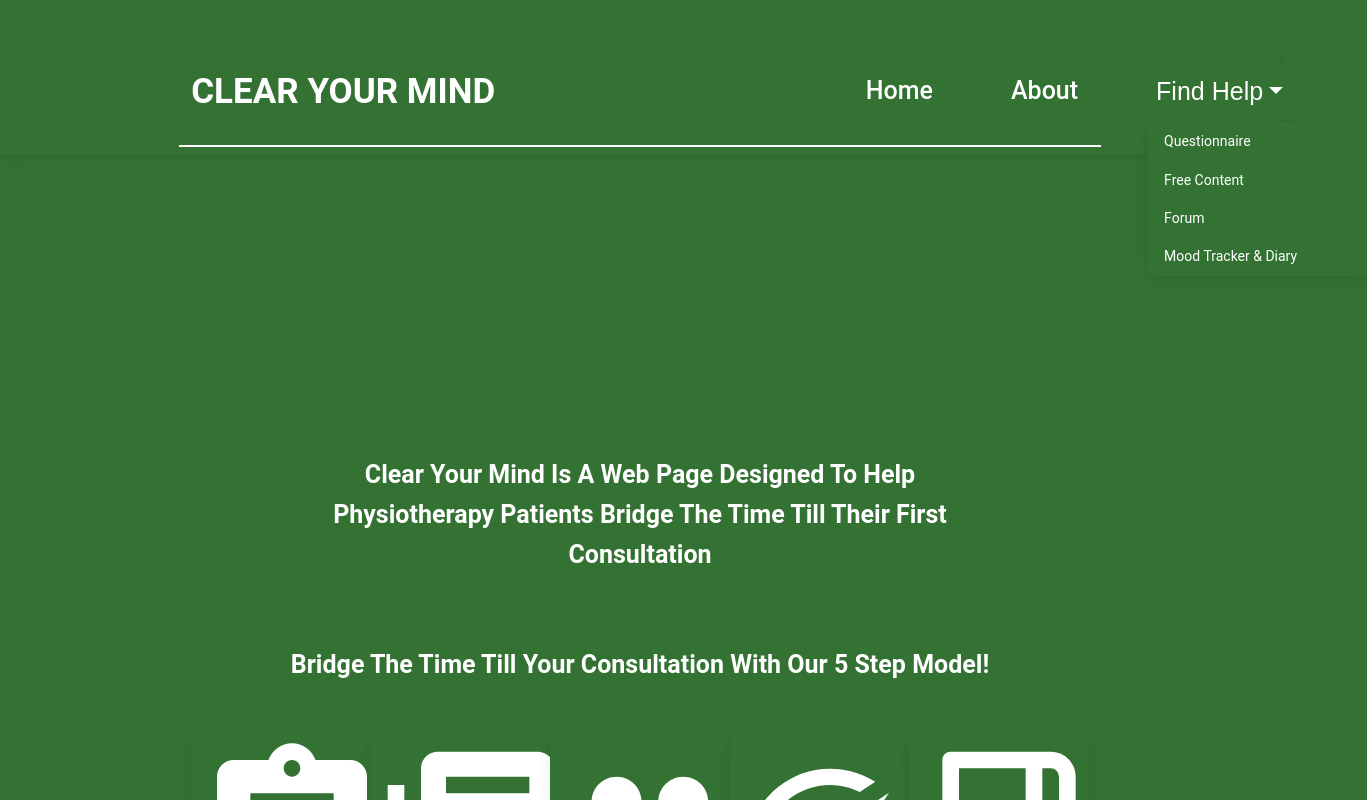
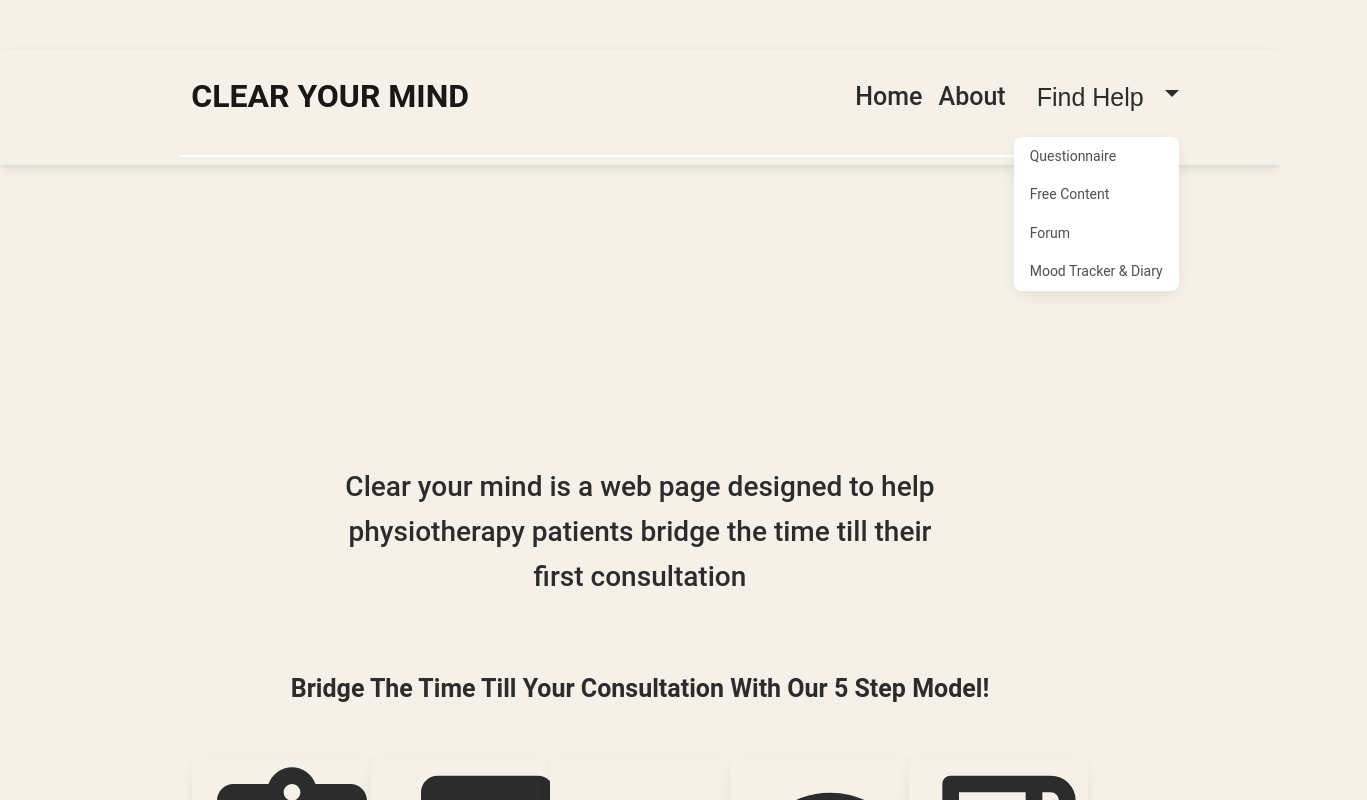
Before and after one commit to TechLabs-Ruhr/clear-your-mind, a React (Create React App) app in the folder client/: page / in a window 1280 px wide. Both pictures are taken after a click on the button "Find Help". Shown: the top 800 px of the page, 1367 px wide, since content can reach past the window. Built offline with nearby package versions, Linux system fonts and the light colour scheme.

Commit message:
Improved styling for home page

```diff
--- a/client/src/App.js
+++ b/client/src/App.js
@@ -6,7 +6,6 @@ import Dashboard from './components/Dashboard/Dashboard';
 import MoodTracker from './components/Dashboard/MoodTracker';
 import {Questionnaire} from './components/Questionnaire/Questionnaire';
 import '../node_modules/bootstrap/dist/css/bootstrap.min.css';
-import './components/App.css';
 import UserForm from './components/Authentication/user-form.component';
 import Login from './components/Authentication/Login';
 
--- a/client/src/components/App.css
+++ b/client/src/components/App.css
@@ -1,31 +1,17 @@
+/* CSS for the entire application */
+/* This CSS file is used to style the entire application, including the header, navigation bar, main content, and footer. */
+
+
 body {
-  background-color: #337233;
-  min-height: 300vh;
+    min-height: 300vh;
     display: flex;
     flex-direction: column;
+    line-height: 1.6;
+    font-family: 'Segoe UI', Tahoma, Geneva, Verdana, sans-serif;
+    color: #2c2c2c !important;
 }
 
-
-.dropdown {
-  color: white;
-  background-color: #337233;
-}
-
-#nav-dropdown {
-  background-color: #337233;
-}
-
-.dropdown-menu {
-  background-color: #337233;
-}
-
-.dropdown-toggle {
-  color: white;
-}
-
-.dropdown-toggle::after {
-  color: white;
-}
+/* Header & Navigation Bar*/
 
 a.nav-link {
   font-size: 25px;
@@ -37,28 +23,69 @@ a.nav-link {
   justify-content: space-between;
 }
 
+.navbar-brand {
+    color: #2c2c2c;
+    text-decoration: none;
+    font-size: 2em !important; /* Matches the default h1 size */
+    font-weight: 650;
+}
+
+.navbar-link {
+    color: #2c2c2c;
+    text-decoration: none;
+    font-size: 1em;
+    font-weight: 500;
+    display: inline-block;
+}
+
+
+.navbar-link, .navbar-dropdown {
+    color: #2c2c2c;
+    text-decoration: none;
+    font-size: 1em;
+    font-weight: 500;
+    padding: 10px 15px;
+    display: inline-block;
+    vertical-align: middle;
+}
+
+/* Ensured proper alignment for the navigation container */
+.navbar-nav {
+    display: flex;
+    align-items: center; /* Aligns items vertically */
+    justify-content: space-between; /* Ensures even spacing */
+    width: 100%; /* Ensures the container spans the full width */
+    color: #2c2c2c !important;
+}
+
+/* Overriding Bootstrap's .navbar-light .navbar-nav .nav-link property */
+.navbar-light .navbar-nav .nav-link {
+    color: #2c2c2c !important; /* Matches the navbar-brand color */
+}
+
+/*Main page, landing page content*/
+
 #mainPage{
   width: 70%;
   margin: 0 auto;
   min-height: 120vh;
-  padding-bottom: 400px;
+  padding-bottom: 180px;
 }
 
 #about {
-  font-size: 25px;
+  font-size: 28px;
   width: 70%;
-  font-weight: bold;
-  color: white;
+  font-weight: 550;
   text-align: center;
   margin: 0 auto;
   margin-top: 300px;
+  color: #2c2c2c;
 }
 
 #callToAction {
   margin-top: 70px;
   font-size: 25px;
-  font-weight: bold;
-  color: white;
+  font-weight: 570;
   text-align: center;
   padding-bottom: 50px;
 }
@@ -68,17 +95,15 @@ a.nav-link {
   width: 100%;
   justify-content: space-between;
   padding-bottom: 100px;
-  background-color: #337233;
+
 }
 
 .card {
   float: left;
-  background-color: #337233 !important;
-  border: none;
+  background-color:  #f5f1e8 !important;
 }
 
 .cardHeader {
-  color: white;
   font-weight: 500;
   text-align: center;
   font-size: x-large;
@@ -100,16 +125,16 @@ a.nav-link {
 }
 
 .iconWrapper2 {
-  width: 50%;
-  display: flex;
-  padding-bottom: 20px;
-  margin-bottom: 30px;
+    display: flex;
+    flex-direction: column;
+    align-items: center;
+    justify-content: center;
+    gap: 20px;
 }
 
 .textFieldRight {
   width: 50%;
   float: left;
-  color: white;
   padding-left: 5%;
   padding-right: 10%;
   padding-top: 20px;
@@ -118,10 +143,6 @@ a.nav-link {
 .desc {
   font-size: 19px;
   padding-bottom: 30px;
-}
-
-.footer {
-  margin-top: auto;
 }
 
 #kontener {
@@ -142,7 +163,6 @@ a.nav-link {
   display: flex;
   justify-content: space-between;
   width: 18%;
-  color: white;
   font-size: 22px;
   font-weight: 600;
   padding-right: 50px;
@@ -169,9 +189,6 @@ a.nav-link {
   padding-bottom: 20px;
 }
 
-form {
-  color: white;
-}
 
 .form-group {
   padding-top: 30px;
@@ -206,7 +223,6 @@ body, html, .App, #root, .auth-wrapper {
 .auth-inner {
   width: 450px;
   margin: auto;
-  background: #ffffff;
   box-shadow: 0px 14px 80px rgba(34, 35, 58, 0.2);
   padding: 40px 55px 45px 55px;
   border-radius: 15px;
@@ -230,9 +246,17 @@ body, html, .App, #root, .auth-wrapper {
   text-align: left;
   font-size: 13px;
   padding-top: 10px;
-  color: #ffffff;
   margin: 0;
 }
-.forgot-password a {
-  color: #ffffff;
+
+/* Added styles for the underline CTA */
+.cta-container {
+  text-align: center;
+  margin-top: 1rem;
 }
+
+.underline-cta {
+  color: #2c2c2c;
+  font-weight: 500;
+  font-size: 25px;
+}
--- a/client/src/components/Footer.css
+++ b/client/src/components/Footer.css
@@ -1,3 +1,7 @@
+#footerWrapper {
+    display: flex;
+    background-color: #3e3e3e !important;
+}
 
 #FooterContainer {
     height: 125px;
@@ -27,27 +31,22 @@
 }
 
 #secondLogo {
-   padding-left: 7%;
-    padding-top: 2px;
-    width: 200px;
-    display: inline-flex;
+   padding-left: 5%;
+    width: 16rem;
 }
 
 .itemLogo{
+    display: flex;
+    align-items: center;
     color: white;
     font-size: 19px;
     height: 80%;
     width: 19.7%;
     padding-top: 1.7%;
-    float:left;
-    display: inline;
 }
 
 #copyrightWrapper {
     width: 22px;
-    display: inline;
-    padding-bottom: 15px;
-    margin-bottom: 50px;
 }
 
 .itemsSocialMedia {
--- a/client/src/components/Header.js
+++ b/client/src/components/Header.js
@@ -28,16 +28,16 @@ export default function Header(props) {
         width: "70%",
         paddingBottom: "20px",
         borderBottom: isLine ? '2px solid white' : 'none'}}>
-        <Navbar.Brand style={h1} href="#home">CLEAR YOUR MIND</Navbar.Brand>
+        <Navbar.Brand className="navbar-brand" href="#home">CLEAR YOUR MIND</Navbar.Brand>
         <Navbar.Collapse id="basic-navbar-nav">
           <Nav style={NavNav} className="flex-grow-5 justify-content-evenly">
-            <Nav.Link style={navLink} href="/">Home</Nav.Link>
-            <Nav.Link style={navLink} href="#link">About</Nav.Link>
-            <NavDropdown title={<span className="dropdown">Find Help</span>} id="nav-dropdown">
-            <NavDropdown.Item style={navLink} href="/questionnaire">Questionnaire</NavDropdown.Item>
-              <NavDropdown.Item  style={navLink} href="#action/3.2">Free Content</NavDropdown.Item>
-              <NavDropdown.Item style={navLink}  href="/forum">Forum</NavDropdown.Item>
-              <NavDropdown.Item style={navLink}  href="/MTD">Mood Tracker & Diary</NavDropdown.Item>
+            <Nav.Link className="navbar-link" href="/">Home</Nav.Link>
+            <Nav.Link className="navbar-link" href="#link">About</Nav.Link>
+            <NavDropdown title={<span className="navbar-link">Find Help</span>} id="nav-dropdown">
+            <NavDropdown.Item className="navbar-link" href="/questionnaire">Questionnaire</NavDropdown.Item>
+              <NavDropdown.Item  className="navbar-link" href="#action/3.2">Free Content</NavDropdown.Item>
+              <NavDropdown.Item className="navbar-link"  href="/forum">Forum</NavDropdown.Item>
+              <NavDropdown.Item className="navbar-link"  href="/MTD">Mood Tracker & Diary</NavDropdown.Item>
             </NavDropdown>
           </Nav>
         </Navbar.Collapse>
--- a/client/src/components/Home.js
+++ b/client/src/components/Home.js
@@ -20,47 +20,49 @@ export function Home() {
     <Header isLine={true}/>
       <main id='mainPage'>
             <p id='about'>
-            Clear Your Mind Is A Web Page Designed To Help Physiotherapy Patients Bridge The Time Till Their First Consultation
+            Clear your mind is a web page designed to help physiotherapy patients bridge the time till their first consultation
             </p>
             <div id="callToAction">Bridge The Time Till Your Consultation With Our 5 Step Model!</div>
             <div id="fourStepModel">
               <div className='card'>
-                <AssignmentIcon sx={{ color: "white", fontSize: "200px" }} />
+                <AssignmentIcon sx={{ color: "#2c2c2c", fontSize: "200px" }} />
                 <div className='cardHeader'>
                   Diagnose
                 </div>
               </div>
               <div className='card'>
-                <LibraryBooksIcon sx={{ color: "white", fontSize: "200px" }}/>
+                <LibraryBooksIcon sx={{ color: "#2c2c2c", fontSize: "200px" }}/>
                 <div className='cardHeader'>
                   Learn
                 </div>
               </div>
               <div className='card'>
-                <PeopleIcon sx={{ color: "white", fontSize: "200px" }}  />
+                <PeopleIcon sx={{ color: "#2c2c2c", fontSize: "200px" }}  />
                 <div className='cardHeader'>
                   Find Support
                 </div>
               </div>
               <div className='card'>
-                <SpeedIcon sx={{ color: "white", fontSize: "200px" }}/>
+                <SpeedIcon sx={{ color: "#2c2c2c", fontSize: "200px" }}/>
                 <div className='cardHeader'>
                   Measure
                 </div>
               </div>
               <div className='card'>
-                <UilDiary size="200" color="white"/>
+                <UilDiary size="200" color="#2c2c2c"/>
                 <div className='cardHeader'>
                   Track
                 </div>
               </div>
             </div>
-            <div style={{width: "30%"}}>
-          <Button title={"Learn More"} inner={<ArrowDown2 size="32" backgroundColor="white" color="#337233"/>}/>
-          </div>
+          <p className="cta-container">
+            <a className="underline-cta">
+              Learn more about the process ↓
+            </a>
+          </p>
           <div className='valueProposition'>
           <div className='iconWrapper'>
-            <AssignmentIcon sx={{ color: "white", fontSize: "440px" }} />
+            <AssignmentIcon sx={{ color: "#2c2c2c", fontSize: "440px" }} />
           </div>
             <div className='textFieldRight'>
             <h2>DIAGNOSE</h2>
@@ -86,13 +88,13 @@ export function Home() {
               <Button title="Free Content"/>
             </div>
             <div className='iconWrapper'>
-            <LibraryBooksIcon sx={{ color: "white", fontSize: "440px" }} />
+            <LibraryBooksIcon sx={{ color: "#2c2c2c", fontSize: "440px" }} />
           </div>
           </div>
               {/*Find Support Value proposition*/}
           <div className='valueProposition'>
           <div className='iconWrapper'>
-            <PeopleIcon sx={{ color: "white", fontSize: "440px" }} />
+            <PeopleIcon sx={{ color: "#2c2c2c", fontSize: "440px" }} />
           </div>
             <div className='textFieldRight'>
             <h2>FIND SUPPRORT</h2>
@@ -128,13 +130,13 @@ export function Home() {
               <Button route="MTD" title="Mood Tracker & Diary Dashboard"/>
             </div>
             <div className='iconWrapper2'>
-            <SpeedIcon sx={{ color: "white", fontSize: "400px" }} />
-            <UilDiary size="440" color="white"/>
+            <SpeedIcon sx={{ color: "#2c2c2c", fontSize: "300px" }}/>
+            <UilDiary size="300" color="#2c2c2c"/>
           </div>
           </div>
       </main>
-      <footer className='footer'>
-      <Footer isLine={true}></Footer>
+      <footer>
+      <Footer isLine={false}></Footer>
       </footer>
 
 
--- a/client/src/components/smallComponents/Button.js
+++ b/client/src/components/smallComponents/Button.js
@@ -16,14 +16,6 @@ function Button(props) {
                     className="button-17"
                     onClick={props.onClick}
                     type="submit"
-                    style={{
-                        padding,
-                        fontSize,
-                        width,
-                        display: "inline-block",
-                        margin: "0 auto",
-                        paddingTop: "20px",
-                    }}
                 >
                     {props.inner}
                     {props.title}
--- a/client/src/index.css
+++ b/client/src/index.css
@@ -1,6 +1,6 @@
 body {
   margin: 0;
-  --mdb-body-bg: #337233;
+  --mdb-body-bg: #f5f1e8;
   font-family: -apple-system, BlinkMacSystemFont, 'Segoe UI', 'Roboto', 'Oxygen',
     'Ubuntu', 'Cantarell', 'Fira Sans', 'Droid Sans', 'Helvetica Neue',
     sans-serif;
--- a/package.json
+++ b/package.json
@@ -3,6 +3,6 @@
     "nodemon": "^2.0.22"
   },
   "dependencies": {
-    "bcrypt": "^5.1.0"
+    "bcrypt": "^5.1.1"
   }
 }
```
Also changed, not shown: client/src/components/Footer.js (+9 -6 lines), client/src/components/smallComponents/Button.css (+3 -5 lines), 2 other files (tests, documents, lock files or other folders).
